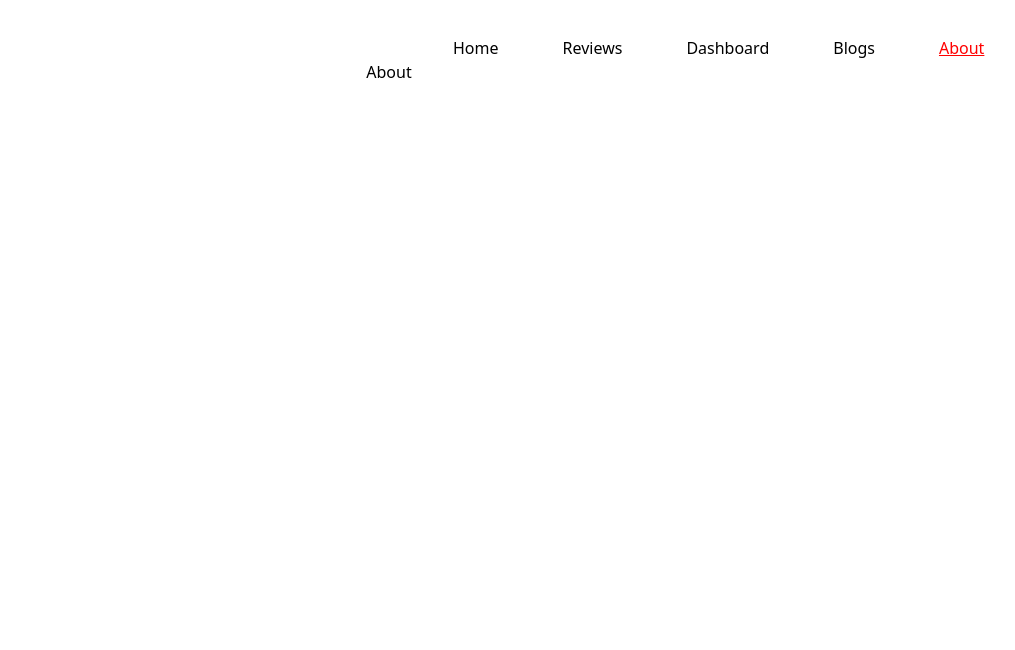
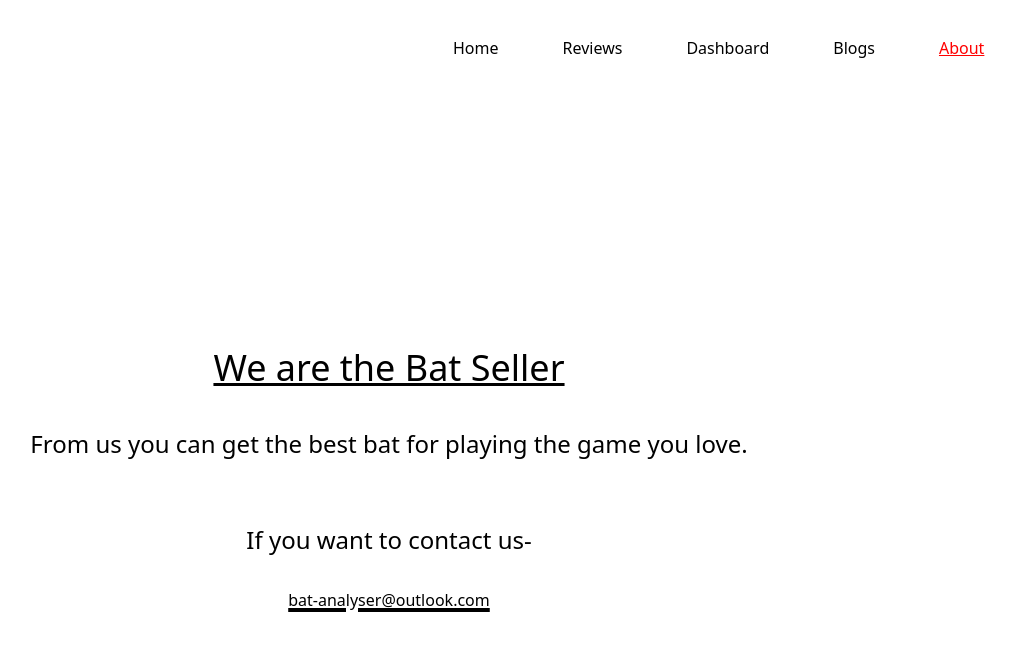
Before and after one commit to FarhanSafin/Product-Analysis-BAT-, a React (Create React App) app: page /about in a window 1280 px wide. Shown: the top 650 px of the page, without its empty margins (251-1266 px from the left). Built offline with nearby package versions, Linux system fonts and the light colour scheme.

Commit message:
About us page done

```diff
--- a/src/components/About/About.js
+++ b/src/components/About/About.js
@@ -3,7 +3,10 @@ import React from 'react';
 const About = () => {
     return (
         <div>
-            <h2>About</h2>
+            <h2 className='text-4xl mt-72 underline hover:uppercase'>We are the Bat Seller</h2>
+            <p className='text-2xl mt-10'>From us you can get the best bat for playing the game you love.</p>
+            <p className='text-2xl mt-16'>If you want to contact us-</p>
+            <p className='text-1xl mt-8 underline decoration-4 hover:font-bold'>bat-analyser@outlook.com</p>
         </div>
     );
 };
```
